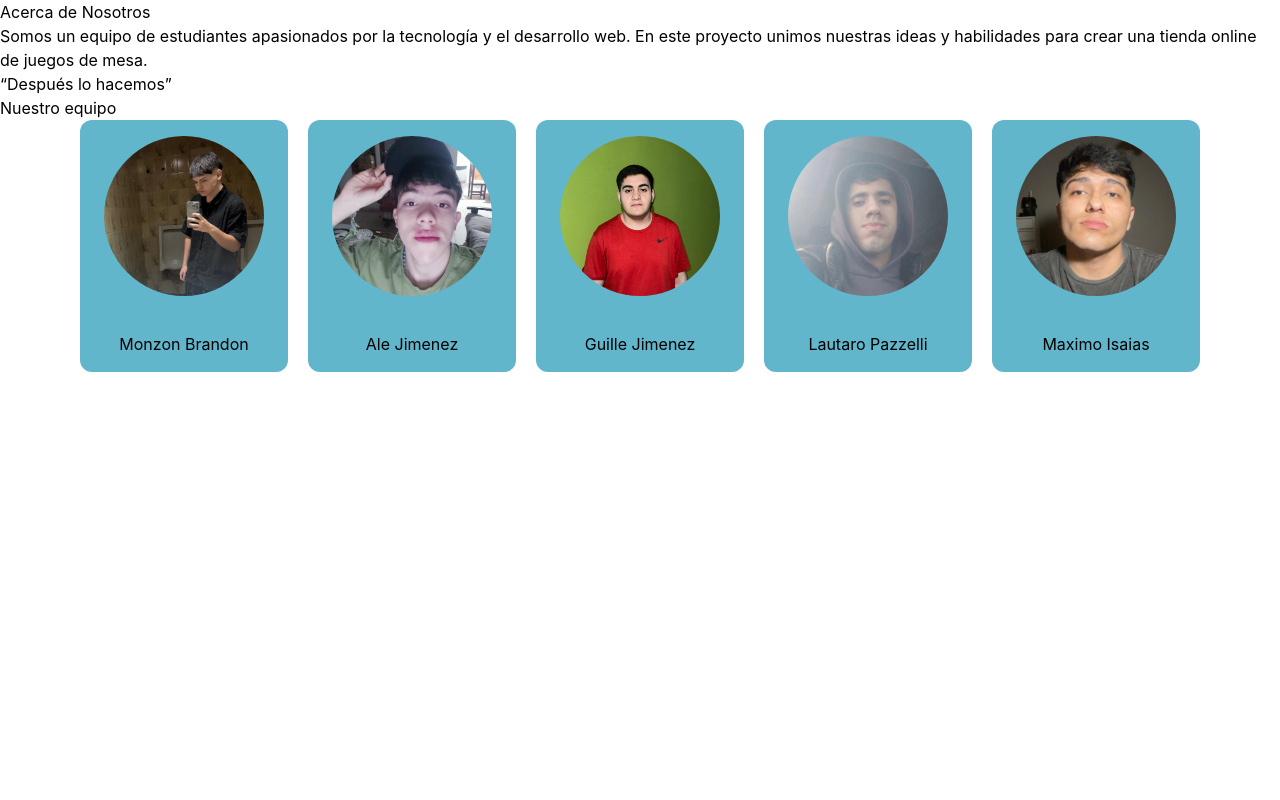
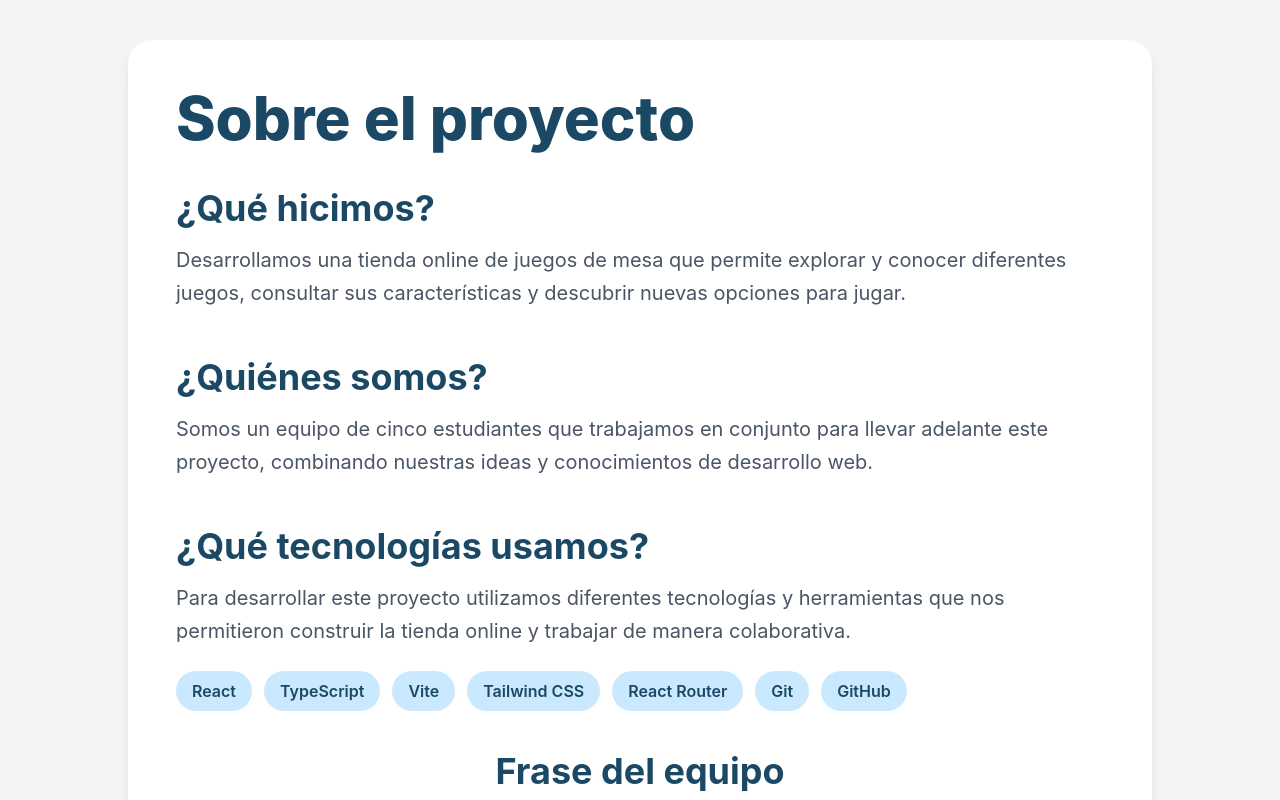
Before and after one commit to alejimenezyb-sys/Mesa-para-5, a React (Vite) app: page /sobre in a window 1280 px wide. Shown: the top 800 px of the page. Built offline with nearby package versions, Linux system fonts and the light colour scheme.

Commit message:
agrego estilos a titulos, parrafos y seccion de tecnologia

```diff
--- a/src/pages/SobreNosotros.tsx
+++ b/src/pages/SobreNosotros.tsx
@@ -1,61 +1,147 @@
-import monzonbrandon from "../assets/integrantes/monzonbrandon.jpeg"
-import alejimenez from "../assets/integrantes/alejimenez.jpeg"
-import lautaropazzelli from "../assets/integrantes/lautaropazzelli.jpeg"
-import maximoisaias from "../assets/integrantes/maximoisaias.jpeg"
-import guillejimenez from "../assets/integrantes/guillejimenez.jpeg"
+import monzonbrandon from "../assets/integrantes/monzonbrandon.jpeg";
+import alejimenez from "../assets/integrantes/alejimenez.jpeg";
+import lautaropazzelli from "../assets/integrantes/lautaropazzelli.jpeg";
+import maximoisaias from "../assets/integrantes/maximoisaias.jpeg";
+import guillejimenez from "../assets/integrantes/guillejimenez.jpeg";
 
 const SobreNosotros = () => {
-
   const integrantes = [
     {
       nombre: "Monzon Brandon",
       imagen: monzonbrandon,
-    posicion: "object-right-top"
+      posicion: "object-right-top",
     },
     {
       nombre: "Ale Jimenez",
-    imagen: alejimenez
+      imagen: alejimenez,
     },
     {
       nombre: "Guille Jimenez",
-    imagen: guillejimenez
+      imagen: guillejimenez,
     },
     {
       nombre: "Lautaro Pazzelli",
-    imagen: lautaropazzelli ,
-    posicion: "object-bottom"
+      imagen: lautaropazzelli,
+      posicion: "object-bottom",
     },
     {
       nombre: "Maximo Isaias",
-    imagen: maximoisaias ,
-    posicion: "object-[50%_40%]"
-  }
+      imagen: maximoisaias,
+      posicion: "object-[50%_40%]",
+    },
   ];
 
   return (
-    <main>
-      <h1>Acerca de Nosotros</h1>
+    <main className="min-h-screen bg-gray-100 py-10 px-4">
+      <div className="max-w-5xl mx-auto bg-white rounded-3xl shadow-lg p-8 md:p-12">
+        <section className="mb-12">
+          <h1 className="text-5xl md:text-6xl font-extrabold text-[#1B4965] mb-10">
+            Sobre el proyecto
+          </h1>
 
-      <p>
-        Somos un equipo de estudiantes apasionados por la tecnología y el
-        desarrollo web. En este proyecto unimos nuestras ideas y habilidades
-        para crear una tienda online de juegos de mesa.
+          <h2 className="text-3xl md:text-4xl font-bold text-[#1B4965] mb-4">
+            ¿Qué hicimos?
+          </h2>
+
+          <p className="text-lg md:text-xl leading-relaxed text-gray-600">
+            Desarrollamos una tienda online de juegos de mesa que permite
+            explorar y conocer diferentes juegos, consultar sus características
+            y descubrir nuevas opciones para jugar.
+          </p>
+        </section>
+
+        {/* Quiénes somos */}
+
+        <section className="mb-12">
+          <h2 className="text-3xl md:text-4xl font-bold text-[#1B4965] mb-4">
+            ¿Quiénes somos?
+          </h2>
+
+          <p className="text-lg md:text-xl leading-relaxed text-gray-600">
+            Somos un equipo de cinco estudiantes que trabajamos en conjunto para
+            llevar adelante este proyecto, combinando nuestras ideas y
+            conocimientos de desarrollo web.
+          </p>
+        </section>
+
+        <section className="mb-10">
+  <h2 className="text-3xl md:text-4xl font-bold text-[#1B4965] mb-4">
+    ¿Qué tecnologías usamos?
+  </h2>
+
+  <p className="text-lg md:text-xl leading-relaxed text-gray-600 mb-6">
+    Para desarrollar este proyecto utilizamos diferentes tecnologías y
+    herramientas que nos permitieron construir la tienda online y trabajar
+    de manera colaborativa.
   </p>
 
-      <p>“Después lo hacemos”</p>
+  <div className="flex flex-wrap gap-3">
+    <span className="bg-[#CAE9FF] text-[#1B4965] font-semibold px-4 py-2 rounded-full">
+      React
+    </span>
 
-      <h2>Nuestro equipo</h2>
+    <span className="bg-[#CAE9FF] text-[#1B4965] font-semibold px-4 py-2 rounded-full">
+      TypeScript
+    </span>
 
-      <div className="flex gap-5 flex-wrap justify-center">
+    <span className="bg-[#CAE9FF] text-[#1B4965] font-semibold px-4 py-2 rounded-full">
+      Vite
+    </span>
+
+    <span className="bg-[#CAE9FF] text-[#1B4965] font-semibold px-4 py-2 rounded-full">
+      Tailwind CSS
+    </span>
+
+    <span className="bg-[#CAE9FF] text-[#1B4965] font-semibold px-4 py-2 rounded-full">
+      React Router
+    </span>
+
+    <span className="bg-[#CAE9FF] text-[#1B4965] font-semibold px-4 py-2 rounded-full">
+      Git
+    </span>
+
+    <span className="bg-[#CAE9FF] text-[#1B4965] font-semibold px-4 py-2 rounded-full">
+      GitHub
+    </span>
+  </div>
+</section>
+
+        {/* Frase */}
+        <section className="mb-14 text-center">
+          <h2 className="text-3xl md:text-4xl font-bold text-[#1B4965] mb-5">
+            Frase del equipo
+          </h2>
+
+          <p className="text-2xl md:text-3xl font-bold italic text-blue-900">
+            “Después lo hacemos”
+          </p>
+        </section>
+
+        {/* Equipo */}
+        <section>
+          <h2 className="text-3xl md:text-4xl font-bold text-[#1B4965] mb-8">
+            Nuestro equipo
+          </h2>
+          <div className="flex flex-wrap justify-center gap-6">
             {integrantes.map((integrante) => (
-        <article className="bg-[#62B6CB] gap-5 rounded-xl p-4 flex items-center flex-col w-52" key={integrante.imagen}>
-        <img className={`w-40 h-40 rounded-full object-cover ${integrante.posicion}`} src={integrante.imagen} />
-       <h3 className="mt-4 text-center font-seminold">{integrante.nombre}</h3>
+              <article
+                key={integrante.imagen}
+                className="w-44 bg-[#CAE9FF] rounded-2xl p-5 text-center shadow-md hover:shadow-xl transition"
+              >
+                <img
+                  src={integrante.imagen}
+                  alt={integrante.nombre}
+                  className={`w-32 h-32 mx-auto rounded-full object-cover ${integrante.posicion}`}
+                />
+                <h3 className="font-bold text-lg text-[#1B4965]">
+                  {integrante.nombre}
+                </h3>
               </article>
             ))}
           </div>
+        </section>
+      </div>
     </main>
-  )
-}
-
-export default SobreNosotros
+  );
+};
+export default SobreNosotros;
```
Lines whose indentation alone changed are shown as unchanged.
